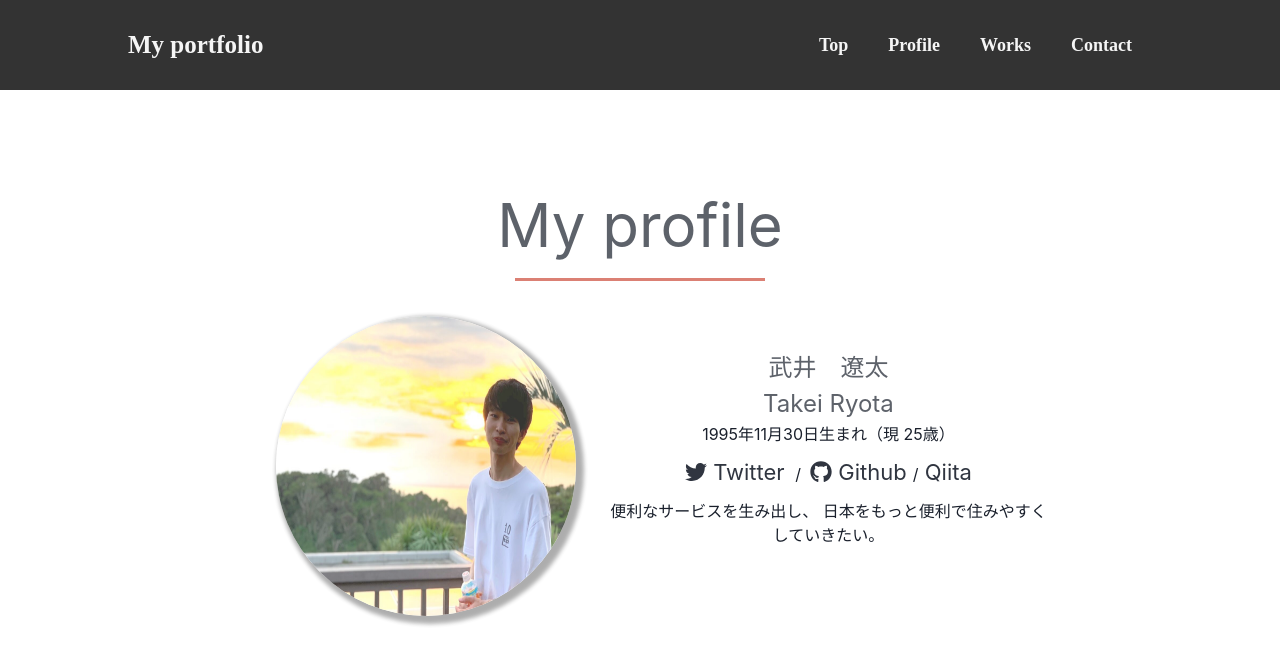
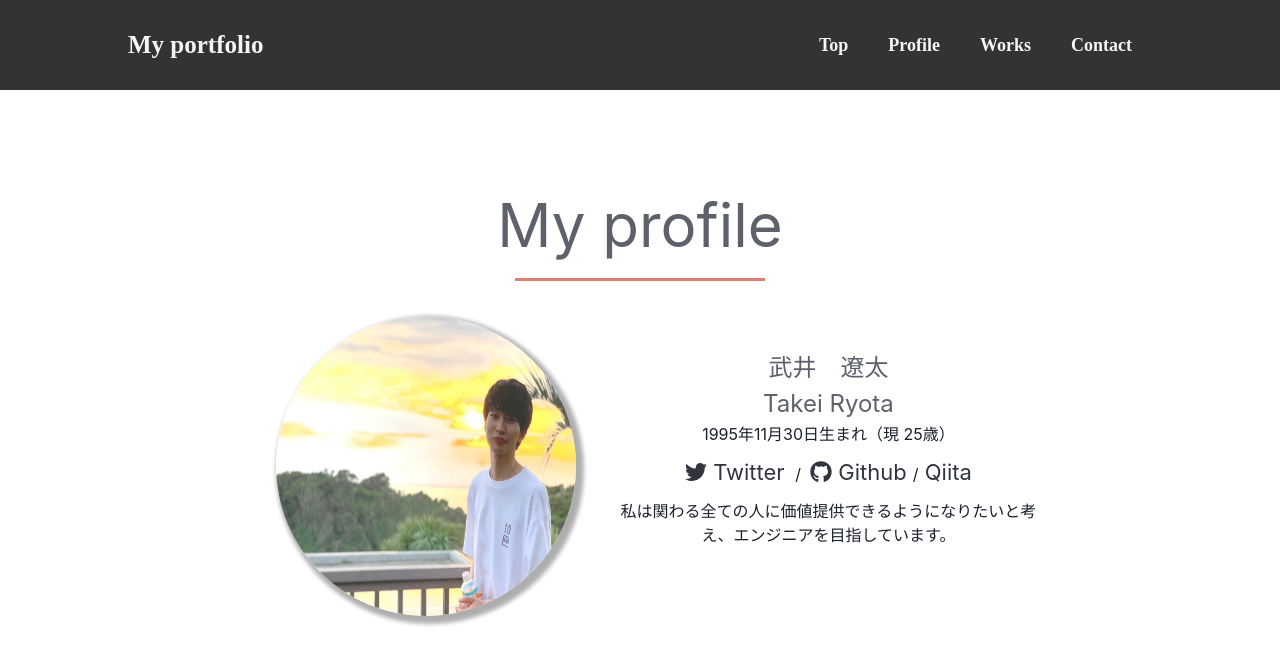
Before and after one commit to Ryota-takei/Portfolio, a React (Create React App) app: page /profile in a window 1280 px wide. Shown: the top 664 px of the page. Built offline with nearby package versions, Linux system fonts and the light colour scheme.

Commit message:
文言修正

```diff
--- a/src/components/pages/profile/Profile.tsx
+++ b/src/components/pages/profile/Profile.tsx
@@ -51,8 +51,7 @@ export const Profile: VFC = () => {
               </a>
             </div>
             <Text>
-              便利なサービスを生み出し、
-              日本をもっと便利で住みやすくしていきたい。
+            私は関わる全ての人に価値提供できるようになりたいと考え、エンジニアを目指しています。
             </Text>
           </div>
         </div>
```
